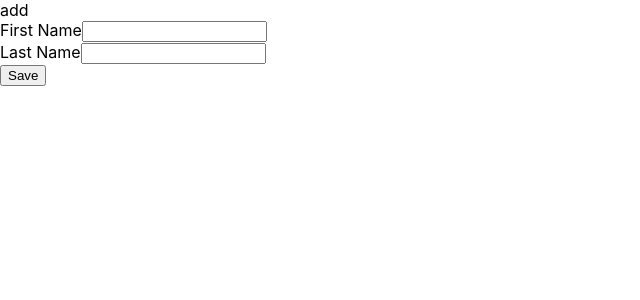
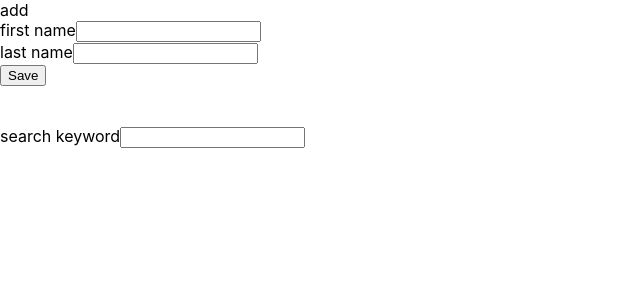
Before and after one commit to jarencudilla/learning-reactJS, a React (Create React App) app in the folder react-crud-app/: page / in a window 1280 px wide. Shown: the top 300 px of the page, without its empty margins (0-640 px from the left). Built offline with nearby package versions, Linux system fonts and the light colour scheme.

Commit message:
adds search functionality to app

```diff
--- a/react-crud-app/src/App.js
+++ b/react-crud-app/src/App.js
@@ -1,36 +1,44 @@
-import React, {useState} from 'react'
+import React, { useState } from 'react'
+import ListNamesComponent from './ListNames'
 
+let uid = -1
 const App = () => {
   const [firstName, setFirstName] = useState('')
   const [lastName, setLastName] = useState('')
+  const [searchKeyword, setSearchKeyword] = useState('')
   const [id, setId] = useState(-1)
   const [listNames, setListNames] = useState([])
   const [status, setStatus] = useState('add')
+  const [filteredListNames, setFilteredListNames] = useState([])
 
   const handleSave = () => {
-    if(status === 'add') {
-      setListNames([...listNames, { id: listNames.length, firstName, lastName }])
-    } else if(status === 'edit') {
-      const editName = listNames.find(name => name.id === id)
-      setListNames(listNames.map(name => {
-        if(name.id === editName.id) {
+    if (status === 'add') {
+      uid += 1
+      setListNames([...listNames, { id: uid, firstName, lastName }])
+    } else if (status === 'edit') {
+      const editName = listNames.find((name) => name.id === id)
+      setListNames(
+        listNames.map((name) => {
+          if (name.id === editName.id) {
             return {
               id,
               firstName,
-            lastName
+              lastName,
             }
           }
           return name
-      }))
+        })
+      )
     }
 
     setFirstName('')
     setLastName('')
     setStatus('add')
+    setSearchKeyword('')
   }
 
   const handleEdit = (val) => {
-    const {id, firstName, lastName} = val
+    const { id, firstName, lastName } = val
     setFirstName(firstName)
     setLastName(lastName)
     setId(id)
@@ -38,48 +46,70 @@ const App = () => {
   }
 
   const handleDelete = (id) => {
-    setListNames(listNames.filter(name => {
+    setListNames(
+      listNames.filter((name) => {
         return name.id !== id
-    }))
+      })
+    )
 
     setFirstName('')
     setLastName('')
     setId(-1)
     setStatus('add')
+    setSearchKeyword('')
+  }
+
+  const handleSearch = (event) => {
+    const { value } = event.target
+
+    setSearchKeyword(value)
+    const filteredNames = listNames.filter((name) => {
+      return name.firstName.toLowerCase().includes(value.toLowerCase())
+    })
+    setFilteredListNames(filteredNames)
   }
 
   return (
     <div>
       <div>
         <div>{status}</div>
-        <label>First Name</label>
-        <input type='text' value={firstName} onChange={(e) => {
-          const {value} = e.target
+        <label>first name</label>
+        <input
+          type="text"
+          value={firstName}
+          onChange={(e) => {
+            const { value } = e.target
             setFirstName(value)
-        }} />
+          }}
+        />
       </div>
       <div>
-        <label>Last Name</label>
-        <input type='text' value={lastName} onChange={e => {
-          const {value} = e.target
+        <label>last name</label>
+        <input
+          type="text"
+          value={lastName}
+          onChange={(e) => {
+            const { value } = e.target
             setLastName(value)
-        }} />
+          }}
+        />
       </div>
       <button onClick={handleSave}>Save</button>
       <br />
       <br />
       <br />
-      <ul>
-        {listNames.map((name) => (
-          <li
-            key={name.id}
-            onClick={() => handleEdit(name)}
-          >
-            {`${name.id} ${name.firstName} ${name.lastName}`} <button onClick={() => handleDelete(name.id)}>Delete</button>
-          </li>
-        ))}
-      </ul>
-    </div>);
+      <div>
+        search keyword
+        <input type="text" value={searchKeyword} onChange={handleSearch} />
+      </div>
+
+      <ListNamesComponent
+        names={searchKeyword === '' ? listNames : filteredListNames}
+        onEdit={handleEdit}
+        onDelete={handleDelete}
+      />
+    </div>
+  )
 }
 
-export default App;
+export default App
--- /dev/null
+++ b/react-crud-app/src/listNames.jsx
@@ -0,0 +1,19 @@
+import React from 'react'
+
+const ListNamesComponent = ({ names = [], onEdit, onDelete }) => {
+
+  return (
+    <ul>
+      {names.map((name) => (
+        <li key={name.id} style={{ display: 'flex', gap: 10 }}>
+          <div onClick={() => onEdit(name)}>
+            {`${name.id} ${name.firstName} ${name.lastName}`}
+          </div>
+          <button onClick={() => onDelete(name.id)}>Delete</button>
+        </li>
+      ))}
+    </ul>
+  )
+}
+
+export default ListNamesComponent
```
Lines whose indentation alone changed are shown as unchanged.
